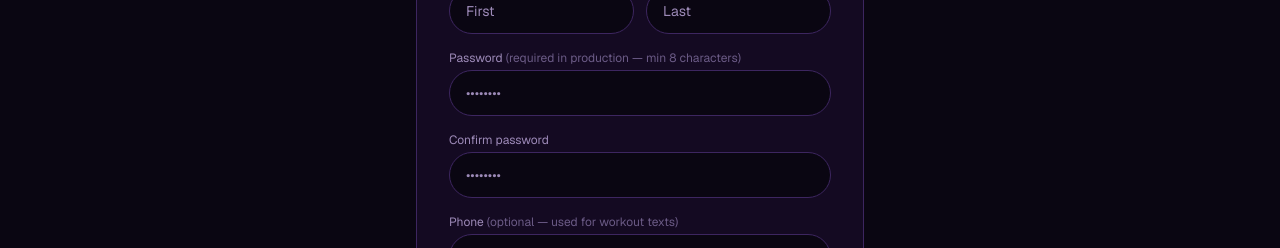
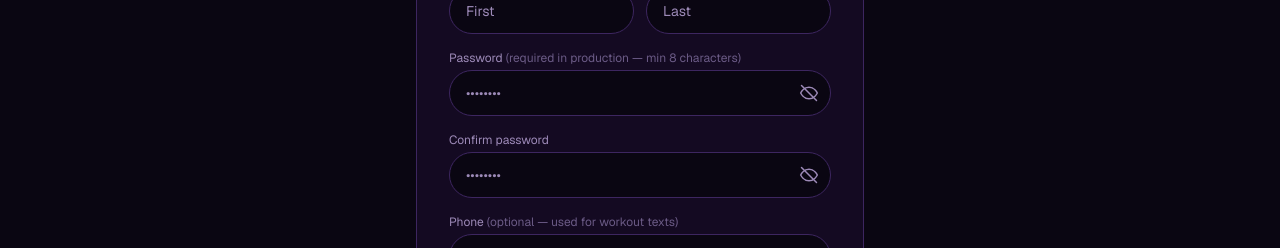
Before and after one commit to Coachjohnepop/train-station, a Next.js app: page /signup in a window 1280 px wide. Shown: the part 430-678 px from the top of the page. Built offline with nearby package versions, Linux system fonts and the light colour scheme.

Commit message:
Add show-password toggle to all password fields
Reuse PasswordInput with eye toggle on login, signup, and admin
profile edit. Extends the component with signup styling variant to
match EmailInput on the registration form.

```diff
--- a/src/app/admin/users/page.tsx
+++ b/src/app/admin/users/page.tsx
@@ -4,6 +4,7 @@ import { useEffect, useState } from "react";
 import Link from "next/link";
 import TimeScrollPicker from "@/components/TimeScrollPicker";
 import EmailInput from "@/components/EmailInput";
+import PasswordInput from "@/components/PasswordInput";
 
 type Role = "ADMIN" | "INSTRUCTOR" | "MEMBER" | "PROSPECTIVE_INSTRUCTOR";
 
@@ -497,11 +498,10 @@ export default function AdminUsersPage() {
               {editing?.isSelf && (
                 <label className="block">
                   <span className="text-xs text-[var(--muted)]">New password (optional)</span>
-                  <input
-                    type="password"
+                  <PasswordInput
                     value={form.password}
-                    onChange={(e) => setForm({ ...form, password: e.target.value })}
-                    className="input mt-1 w-full"
+                    onChange={(password) => setForm({ ...form, password })}
+                    wrapperClassName="mt-1"
                     placeholder="Min 8 characters"
                     autoComplete="new-password"
                   />
--- a/src/app/login/page.tsx
+++ b/src/app/login/page.tsx
@@ -4,6 +4,7 @@ import { useState, useEffect, Suspense } from "react";
 import { useRouter, useSearchParams } from "next/navigation";
 import Link from "next/link";
 import EmailInput, { rememberEmail } from "@/components/EmailInput";
+import PasswordInput from "@/components/PasswordInput";
 import { getLastEmail } from "@/lib/email-history";
 
 function LoginForm() {
@@ -92,12 +93,10 @@ function LoginForm() {
 
           <div>
             <label className="block text-xs text-[var(--muted)] mb-1">Password</label>
-            <input
-              type="password"
+            <PasswordInput
               autoComplete="current-password"
               value={password}
-              onChange={(e) => setPassword(e.target.value)}
-              className="input"
+              onChange={setPassword}
               placeholder="Set via forgot password if needed"
             />
           </div>
--- a/src/app/signup/page.tsx
+++ b/src/app/signup/page.tsx
@@ -5,6 +5,7 @@ import Link from "next/link";
 import { useRouter, useSearchParams } from "next/navigation";
 import { normalizeSignupPlan, signupPlanLabel } from "@/lib/signup-plans";
 import EmailInput, { rememberEmail } from "@/components/EmailInput";
+import PasswordInput from "@/components/PasswordInput";
 
 function SignupForm() {
   const router = useRouter();
@@ -219,26 +220,24 @@ function SignupForm() {
                     Password{" "}
                     <span className="text-[#6b5b86]">(required in production — min 8 characters)</span>
                   </label>
-                  <input
-                    type="password"
+                  <PasswordInput
+                    variant="signup"
                     name="new-password"
                     autoComplete="new-password"
                     value={password}
-                    onChange={(e) => setPassword(e.target.value)}
+                    onChange={setPassword}
                     placeholder="••••••••"
-                    className="w-full rounded-full border border-[#3d2660] bg-[#0a0612] px-4 py-3 text-sm text-white placeholder:text-[#9d8ab8]"
                   />
                 </div>
                 <div>
                   <label className="block text-xs text-[#9d8ab8] mb-1">Confirm password</label>
-                  <input
-                    type="password"
+                  <PasswordInput
+                    variant="signup"
                     name="confirm-password"
                     autoComplete="new-password"
                     value={confirmPassword}
-                    onChange={(e) => setConfirmPassword(e.target.value)}
+                    onChange={setConfirmPassword}
                     placeholder="••••••••"
-                    className="w-full rounded-full border border-[#3d2660] bg-[#0a0612] px-4 py-3 text-sm text-white placeholder:text-[#9d8ab8]"
                   />
                 </div>
               </>
--- a/src/components/PasswordInput.tsx
+++ b/src/components/PasswordInput.tsx
@@ -2,14 +2,31 @@
 
 import { useState } from "react";
 
+type Variant = "default" | "signup";
+
+const VARIANT_CLASS: Record<Variant, string> = {
+  default: "input pr-11 w-full",
+  signup:
+    "w-full rounded-full border border-[#3d2660] bg-[#0a0612] px-4 py-3 pr-11 text-sm text-white placeholder:text-[#9d8ab8]",
+};
+
+const TOGGLE_CLASS: Record<Variant, string> = {
+  default: "text-[var(--muted)] hover:text-[var(--foreground)]",
+  signup: "text-[#9d8ab8] hover:text-white",
+};
+
 type PasswordInputProps = {
   id?: string;
+  name?: string;
   value: string;
   onChange: (value: string) => void;
   placeholder?: string;
   autoComplete?: string;
   required?: boolean;
   minLength?: number;
+  variant?: Variant;
+  className?: string;
+  wrapperClassName?: string;
 };
 
 function EyeIcon({ open }: { open: boolean }) {
@@ -39,32 +56,41 @@ function EyeIcon({ open }: { open: boolean }) {
 
 export default function PasswordInput({
   id,
+  name,
   value,
   onChange,
   placeholder,
   autoComplete = "new-password",
   required,
   minLength,
+  variant = "default",
+  className = "",
+  wrapperClassName = "",
 }: PasswordInputProps) {
   const [visible, setVisible] = useState(false);
+  const inputClass = [VARIANT_CLASS[variant], className].filter(Boolean).join(" ");
 
   return (
-    <div className="relative">
+    <div className={["relative", wrapperClassName].filter(Boolean).join(" ")}>
       <input
         id={id}
+        name={name}
         type={visible ? "text" : "password"}
         autoComplete={autoComplete}
         required={required}
         minLength={minLength}
         value={value}
         onChange={(e) => onChange(e.target.value)}
-        className="input pr-11"
+        className={inputClass}
         placeholder={placeholder}
       />
       <button
         type="button"
         onClick={() => setVisible((v) => !v)}
-        className="absolute right-3 top-1/2 -translate-y-1/2 text-[var(--muted)] hover:text-white transition"
+        className={[
+          "absolute right-3 top-1/2 -translate-y-1/2 transition",
+          TOGGLE_CLASS[variant],
+        ].join(" ")}
         aria-label={visible ? "Hide password" : "Show password"}
       >
         <EyeIcon open={visible} />
```
